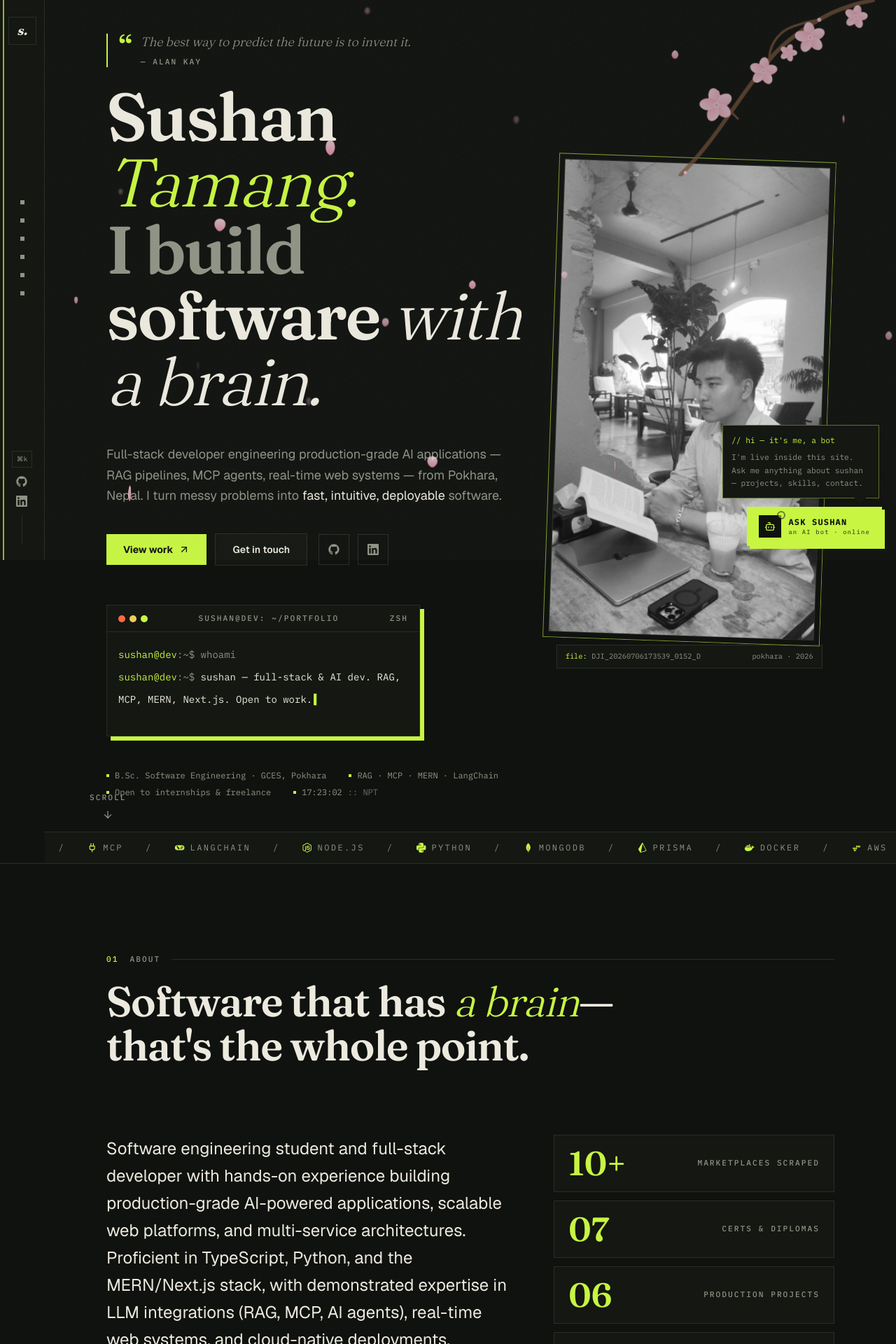
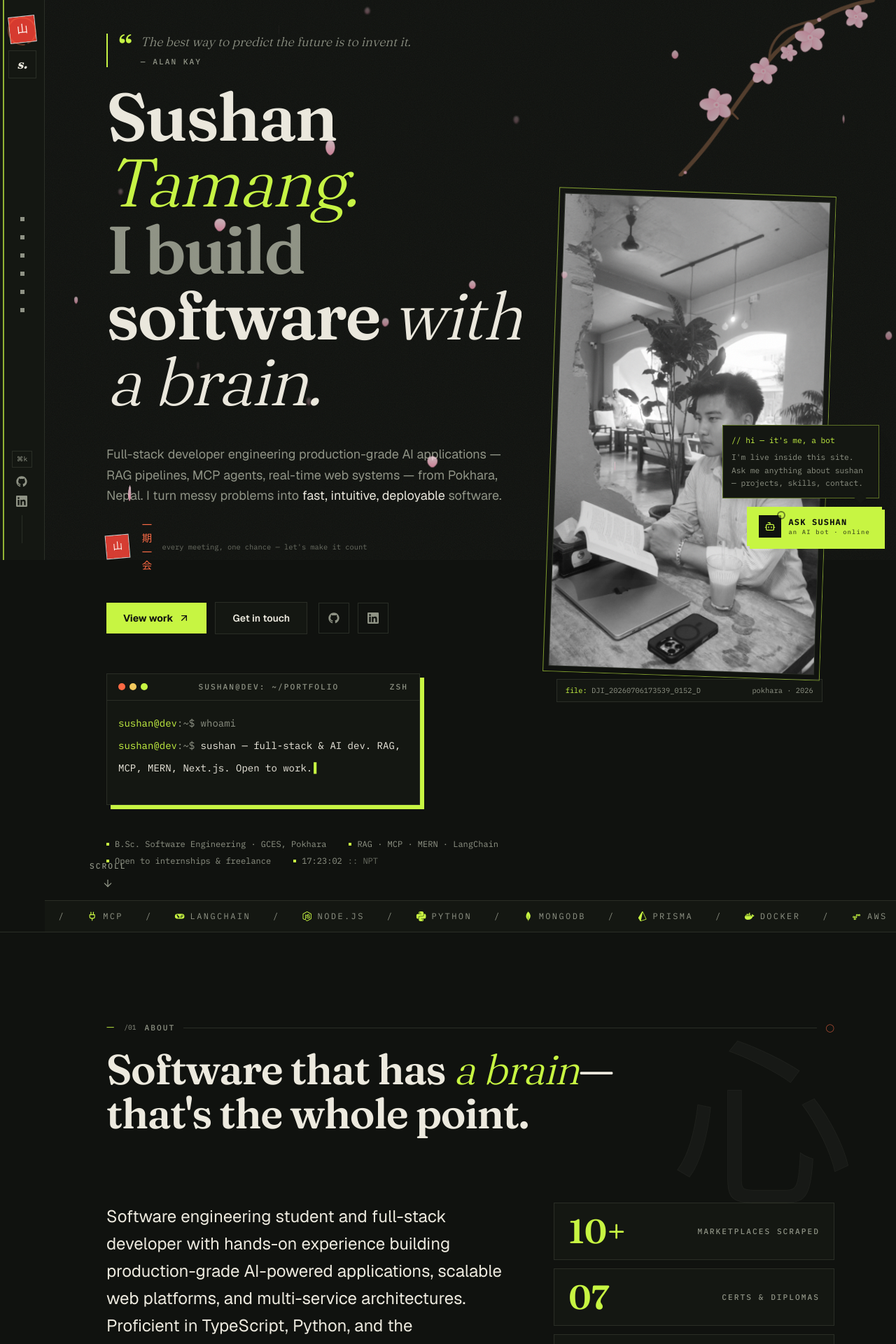
Before and after one commit to Sushantmg/sushan-portfolio, a Next.js app: page / in a window 1280 px wide. Shown: the top 1920 px of the page at 70% size. Built offline with nearby package versions, Linux system fonts and the light colour scheme.

Commit message:
Japanese UI: hanko seals, enso, kanji indices, kanji watermarks

```diff
--- a/src/app/globals.css
+++ b/src/app/globals.css
@@ -4,6 +4,8 @@
   --font-sans: var(--font-geist-sans);
   --font-mono: var(--font-mono, ui-monospace);
   --font-display: var(--font-display);
+  --font-kanji: "Hiragino Mincho ProN", "Hiragino Mincho Pro",
+    "Yu Mincho", "Songti SC", "Noto Serif JP", "MS PMincho", serif;
 
   --color-carbon: #10120f;
   --color-carbon-2: #141712;
@@ -232,3 +234,46 @@ body {
 .shine:hover::before {
   transform: translateX(130%);
 }
+
+.kanji {
+  font-family: var(--font-kanji);
+}
+
+.hanko {
+  font-family: var(--font-kanji);
+  display: grid;
+  place-items: center;
+  background: #d63a2f;
+  color: #fff7f2;
+  line-height: 1;
+  box-shadow:
+    inset 0 0 0 1.5px #d63a2f,
+    0 0 0 1px rgba(255, 255, 255, 0.78);
+}
+
+.tategaki {
+  writing-mode: vertical-rl;
+  text-orientation: upright;
+  letter-spacing: 0.35em;
+}
+
+.watermark-kanji {
+  position: absolute;
+  right: 0;
+  top: 1rem;
+  z-index: 0;
+  pointer-events: none;
+  user-select: none;
+  font-family: var(--font-kanji);
+  font-weight: 200;
+  font-size: clamp(8rem, 20vw, 19rem);
+  line-height: 1;
+  color: rgba(236, 233, 222, 0.035);
+  -webkit-text-stroke: 1px rgba(236, 233, 222, 0.05);
+  writing-mode: vertical-rl;
+  text-orientation: upright;
+}
+
+.enso {
+  transform: rotate(-8deg);
+}
--- a/src/components/About.tsx
+++ b/src/components/About.tsx
@@ -24,6 +24,7 @@ export function About() {
         <SectionHeading
           index="01"
           eyebrow="About"
+          watermark="心"
           title={
             <>
               Software that has{" "}
--- a/src/components/Contact.tsx
+++ b/src/components/Contact.tsx
@@ -12,6 +12,7 @@ export function Contact() {
             <SectionHeading
               index="06"
               eyebrow="Contact"
+              watermark="縁"
               title={
                 <>
                   Got a build in mind?{" "}
--- a/src/components/EducationCertifications.tsx
+++ b/src/components/EducationCertifications.tsx
@@ -19,6 +19,7 @@ export function EducationCertifications() {
         <SectionHeading
           index="05"
           eyebrow="Education & Certifications"
+          watermark="学"
           title={
             <>
               The paperwork behind the{" "}
--- a/src/components/Experience.tsx
+++ b/src/components/Experience.tsx
@@ -8,6 +8,7 @@ export function Experience() {
         <SectionHeading
           index="02"
           eyebrow="Experience"
+          watermark="行"
           title={
             <>
               Shipped work,{" "}
--- a/src/components/Footer.tsx
+++ b/src/components/Footer.tsx
@@ -7,6 +7,11 @@ export function Footer() {
       <div className="mx-auto flex max-w-6xl flex-col items-center justify-between gap-4 px-5 font-mono text-xs text-muted sm:flex-row sm:px-8 lg:px-14">
         <p>
           © {new Date().getFullYear()} {profile.name}
+          <span className="ml-2 inline-block align-middle">
+            <span className="hanko inline-grid h-5 w-5 rotate-[-4deg] text-[0.6rem]">
+              山
+            </span>
+          </span>
         </p>
         <p className="flex items-center gap-2">
           built by hand <span className="text-acid">→</span> next.js ·
--- a/src/components/Hero.tsx
+++ b/src/components/Hero.tsx
@@ -139,18 +139,31 @@ export function Hero() {
               </Line>
             </motion.h1>
 
-            <motion.p
+            <motion.div
               initial={{ opacity: 0, y: 24 }}
               animate={{ opacity: 1, y: 0 }}
               transition={{ delay: 0.25, duration: 0.7 }}
               className="mt-8 max-w-xl text-base leading-relaxed text-muted sm:text-lg"
             >
+              <p>
               Full-stack developer engineering production-grade AI
               applications — RAG pipelines, MCP agents, real-time web
               systems — from Pokhara, Nepal. I turn messy problems into{" "}
               <span className="text-ink">fast, intuitive, deployable</span>{" "}
               software.
-            </motion.p>
+              </p>
+              <p className="mt-5 flex items-center gap-3 font-mono text-[0.65rem] text-muted">
+                <span className="hanko h-8 w-8 rotate-[-5deg] text-sm">
+                  山
+                </span>
+                <span className="tategaki kanji text-[0.9rem] text-vermilion">
+                  一期一会
+                </span>
+                <span className="text-muted/70">
+                  every meeting, one chance — let&apos;s make it count
+                </span>
+              </p>
+            </motion.div>
 
             <motion.div
               initial={{ opacity: 0, y: 24 }}
--- a/src/components/Navbar.tsx
+++ b/src/components/Navbar.tsx
@@ -14,6 +14,9 @@ const links = [
   { label: "Education", href: "#education", index: "05" },
   { label: "Contact", href: "#contact", index: "06" },
 ];
+
+const KANJI = ["一", "二", "三", "四", "五", "六", "七", "八", "九", "十"];
+const kanjiOf = (index: string) => KANJI[(parseInt(index, 10) || 1) - 1];
 
 export function Navbar() {
   const [scrolled, setScrolled] = useState(false);
@@ -60,6 +63,20 @@ export function Navbar() {
             style={{ scaleY: progress }}
           />
 
+          <div className="relative flex flex-col items-center gap-3">
+            <span className="hanko h-9 w-9 rotate-[-6deg] text-base">
+              山
+            </span>
+            <svg viewBox="0 0 48 48" className="enso absolute -inset-1 h-12 w-12" aria-hidden>
+              <path
+                d="M24 44c-11-0.5-19.5-8.5-20-19.5S11.5 4.5 23 5s18.5 7.5 19.5 17C43.5 31 39 41 29.5 42.5"
+                fill="none"
+                stroke="#ff6a44"
+                strokeOpacity="0.35"
+                strokeWidth="2"
+                strokeLinecap="round"
+              />
+            </svg>
             <a
               href="#top"
               className="font-display grid h-10 w-10 place-items-center border border-line text-lg font-bold italic text-ink transition-colors hover:border-acid hover:text-acid"
@@ -67,6 +84,7 @@ export function Navbar() {
             >
               s.
             </a>
+          </div>
 
           <nav className="flex flex-col items-center gap-5">
             {links.map((link) => {
@@ -86,7 +104,13 @@ export function Navbar() {
                         : "text-transparent group-hover:text-acid"
                     }`}
                   >
-                    <span className="text-acid">{link.index}</span> {link.label}
+                    <span className="kanji text-acid">
+                      {kanjiOf(link.index)}
+                    </span>
+                    <span className="font-mono text-[0.55rem] text-muted">
+                      /{link.index}
+                    </span>
+                    {link.label}
                   </span>
                   <span
                     className={`h-1.5 w-1.5 transition-all duration-200 group-hover:scale-150 group-hover:bg-acid ${
@@ -171,7 +195,7 @@ export function Navbar() {
                       onClick={() => setOpen(false)}
                       className="flex items-baseline gap-3 border-b border-line/60 py-3.5 last:border-0"
                     >
-                      <span className="label text-acid">{link.index}</span>
+                      <span className="label text-acid">{kanjiOf(link.index)}</span>
                       <span className="text-sm font-medium text-ink">
                         {link.label}
                       </span>
--- a/src/components/Projects.tsx
+++ b/src/components/Projects.tsx
@@ -19,6 +19,7 @@ export function Projects() {
         <SectionHeading
           index="04"
           eyebrow="Projects"
+          watermark="作"
           title={
             <>
               Things I&apos;ve{" "}
--- a/src/components/Reveal.tsx
+++ b/src/components/Reveal.tsx
@@ -76,24 +76,43 @@ export function StaggerItem({
   );
 }
 
+const KANJI = ["一", "二", "三", "四", "五", "六", "七", "八", "九", "十"];
+
 export function SectionHeading({
   index,
   eyebrow,
   title,
   description,
+  watermark,
 }: {
   index: string;
   eyebrow: string;
   title: ReactNode;
   description?: string;
+  watermark?: string;
 }) {
+  const n = parseInt(index, 10);
+  const kanji = KANJI[(n || 1) - 1] ?? index;
+
   return (
-    <div className="mb-16 sm:mb-24">
+    <div className="relative mb-16 sm:mb-24">
+      {watermark && (
+        <span aria-hidden className="watermark-kanji">
+          {watermark}
+        </span>
+      )}
+      <div className="relative z-10">
         <Reveal>
-        <div className="mb-5 flex items-center gap-4">
-          <span className="label text-acid">{index}</span>
+          <div className="mb-5 flex items-center gap-3">
+            <span className="kanji label text-acid">{kanji}</span>
+            <span className="font-mono text-[0.6rem] text-muted">
+              /{index}
+            </span>
             <span className="label text-muted">{eyebrow}</span>
             <span className="h-px flex-1 bg-line" />
+            <span aria-hidden className="kanji text-[0.7rem] text-vermilion/70">
+              ◯
+            </span>
           </div>
         </Reveal>
         <Reveal delay={0.08}>
@@ -109,5 +128,6 @@ export function SectionHeading({
           </Reveal>
         )}
       </div>
+    </div>
   );
 }
--- a/src/components/Skills.tsx
+++ b/src/components/Skills.tsx
@@ -9,6 +9,7 @@ export function Skills() {
         <SectionHeading
           index="03"
           eyebrow="Skills"
+          watermark="道"
           title={
             <>
               The toolkit I{" "}
```
Lines whose indentation alone changed are shown as unchanged.
